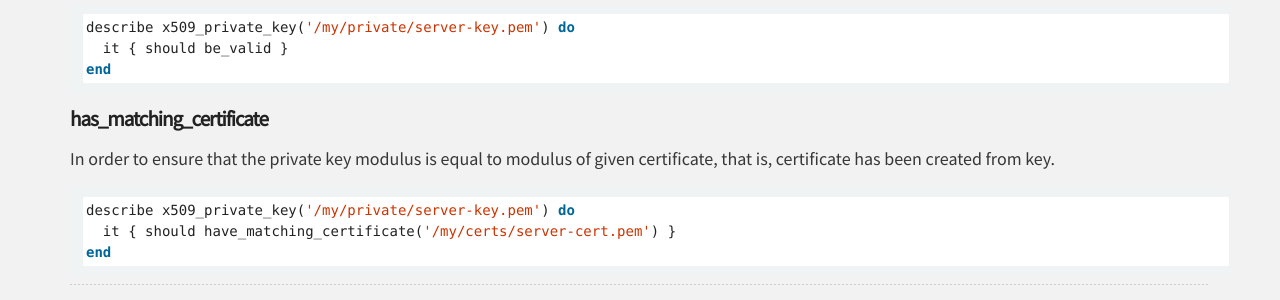
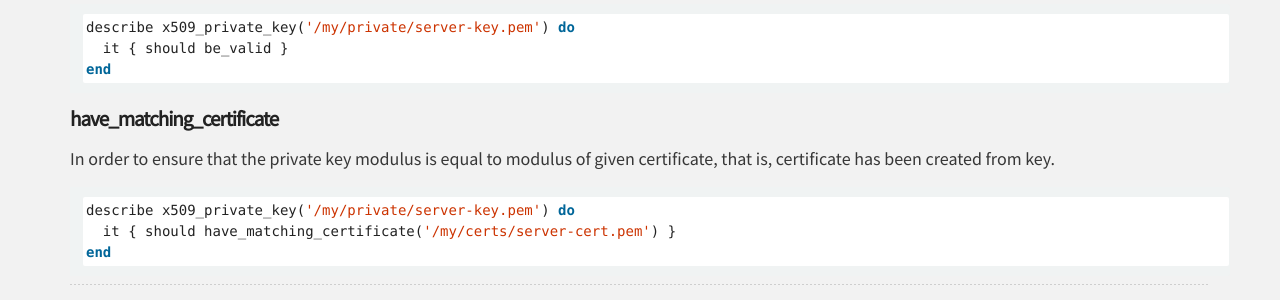
Before and after one commit to serverspec/serverspec.github.io, a Jekyll site: the page built from resource_types.md, in a window 1280 px wide and 900 px high, scrolled down 29007 px. Shown: the part 250-550 px from the top of the window. Built offline with Jekyll 4.4.1, drawn with Linux system fonts in a browser that asks for light colours; nearby versions of some CDN libraries; Markdown is read by kramdown in place of the engine named in the settings.

Commit message:
Fix typo in x509_private_key.md
has_matching_certificate -> have_matching_certificate

````diff
--- a/_includes/x509_private_key.md
+++ b/_includes/x509_private_key.md
@@ -22,7 +22,7 @@ describe x509_private_key('/my/private/server-key.pem') do
 end
 ```
 
-#### has\_matching\_certificate
+#### have\_matching\_certificate
 
 In order to ensure that the private key modulus is equal to modulus of given certificate, that is, certificate has been created from key.
 
````
